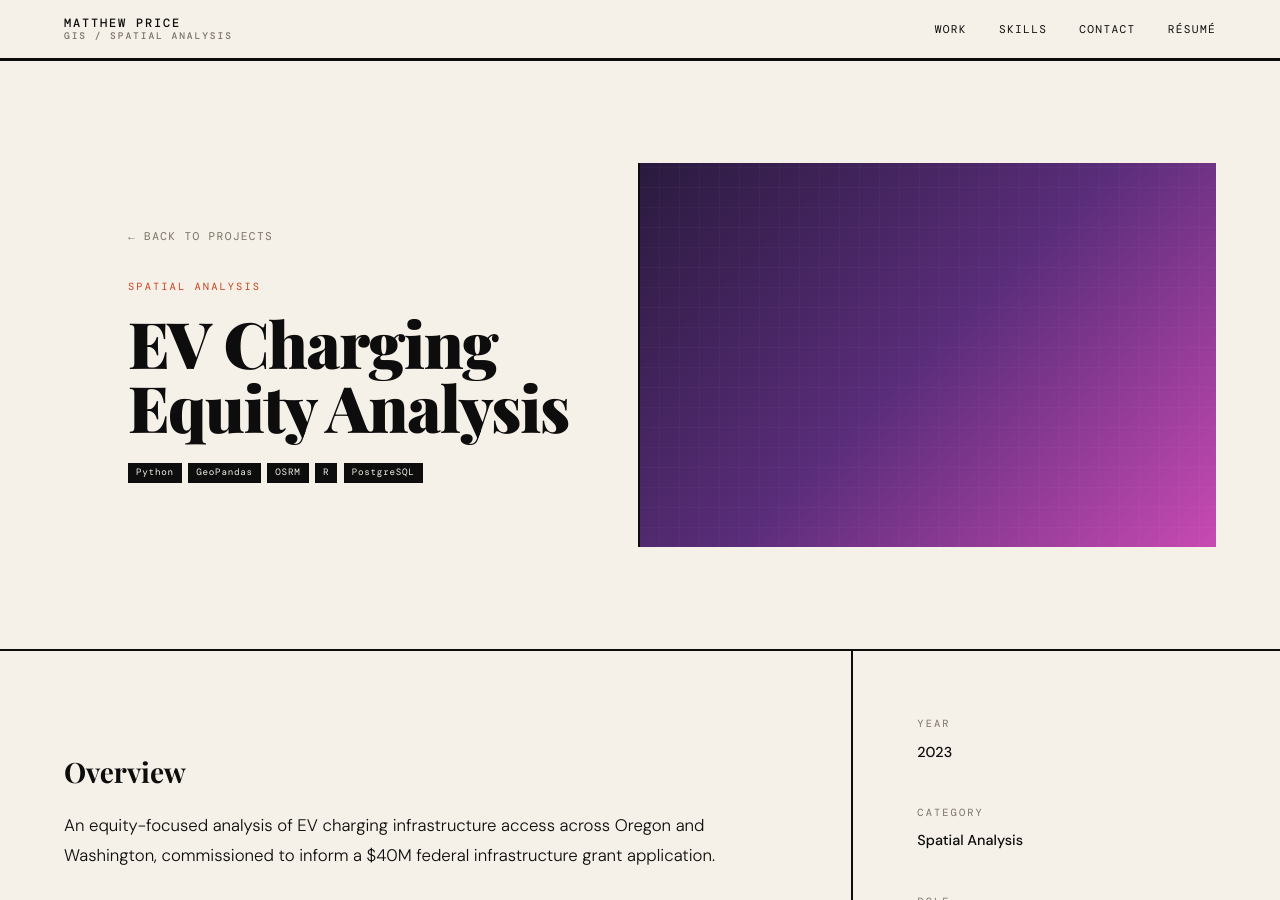
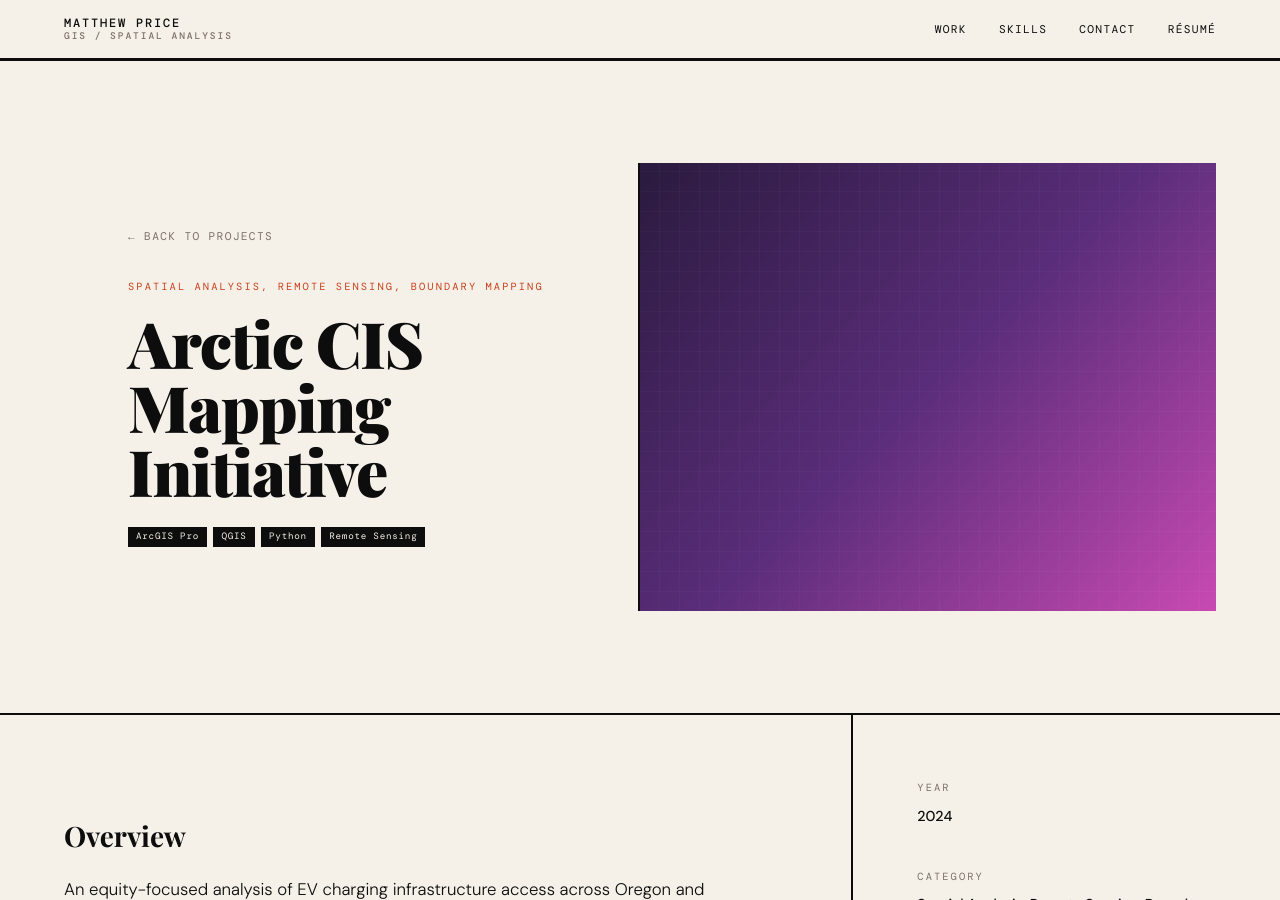
Before and after one commit to MPrice650/MPrice650.github.io, a Jekyll site: the page built from _projects/Arctic CIS Mapping.md, in a window 1280 px wide and 900 px high. Built offline with Jekyll 4.4.1, drawn with Linux system fonts in a browser that asks for light colours; some web fonts are replaced; some of the changed text lies outside the part shown.

Commit message:
Update Arctic CIS Mapping.md

```diff
--- a/_projects/Arctic CIS Mapping.md
+++ b/_projects/Arctic CIS Mapping.md
@@ -1,14 +1,13 @@
 ---
-title: "EV Charging Equity Analysis"
-summary: "Geostatistical analysis identifying underserved communities in the Pacific Northwest's EV charging infrastructure rollout using accessibility modeling."
-category: Spatial Analysis
+title: "Arctic CIS Mapping Initiative"
+summary: "Geospatial intelligence products delivered across 8,000 miles of Arctic territory — informing boundary policy for the Arctic Council, Inuit Tribal Government, and U.S. Government."
+category: Spatial Analysis, Remote Sensing, Boundary Mapping
 thumb_class: analysis
-tools: [Python, GeoPandas, OSRM, R, PostgreSQL]
-year: 2023
-role: Spatial Data Scientist
-dataset: DOE AFDC, ACS 2022, OpenStreetMap
-order: 3
-github_url: https://github.com/yourgithub/ev-equity
+tools: [ArcGIS Pro, QGIS, Python, Remote Sensing]
+year: 2024
+role: GIS Engineer & Geospatial Scientist
+order: 1
+live_url: /arctic-cis-portfolio.html
 ---
 
 ## Overview
```
